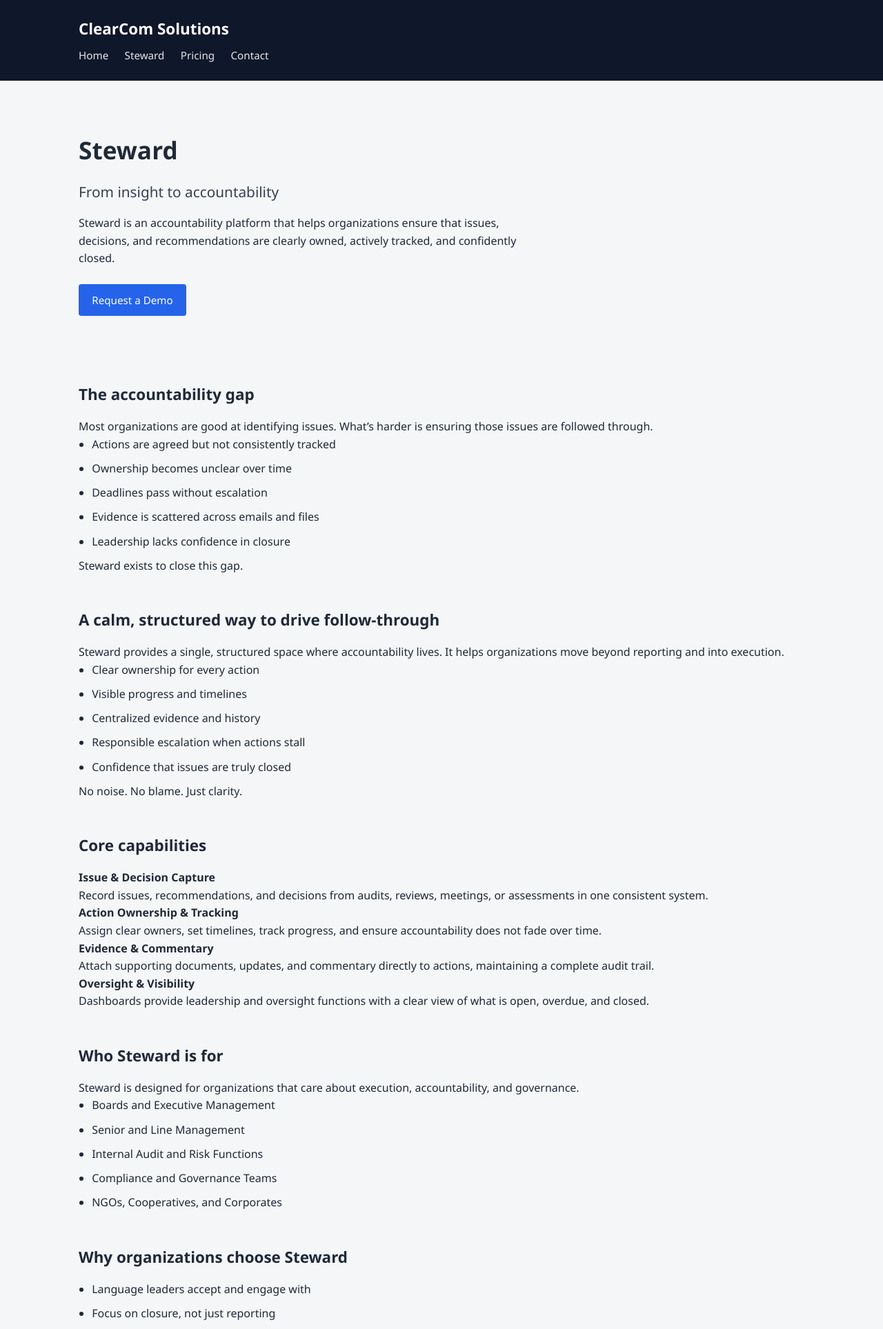
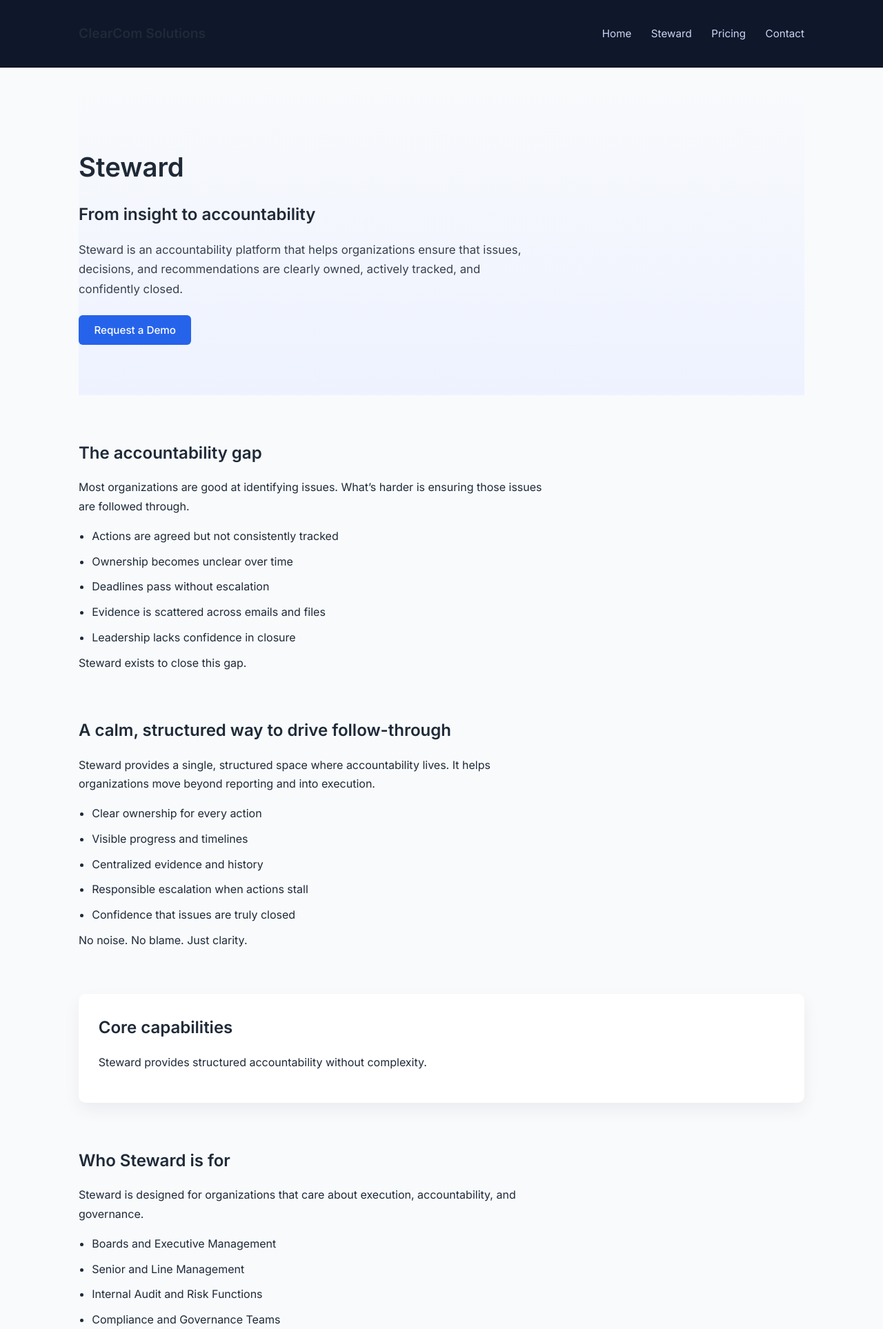
Before and after one commit to Yamie3/clearcom-website, a Django app: page /steward/ in a window 1280 px wide. Shown: the top 1927 px of the page at 69% size. Run offline with Django 5.2, Linux system fonts and the light colour scheme.

Commit message:
page refresh

```diff
--- a/marketing/templates/base.html
+++ b/marketing/templates/base.html
@@ -9,7 +9,9 @@
   <meta name="description" content="{% block meta_description %}
   ClearCom Solutions builds practical governance and accountability technology that helps organizations turn insight into action.
   {% endblock %}">
-
+  <link rel="preconnect" href="https://fonts.googleapis.com">
+  <link rel="preconnect" href="https://fonts.gstatic.com" crossorigin>
+  <link href="https://fonts.googleapis.com/css2?family=Inter:wght@400;500;600&display=swap" rel="stylesheet">
   <link rel="stylesheet" href="{% static 'css/main.css' %}">
 </head>
 <body>
--- a/marketing/templates/steward.html
+++ b/marketing/templates/steward.html
@@ -67,31 +67,10 @@ Steward is an accountability platform by ClearCom Solutions Group that helps org
 </section>
 
 <!-- CORE CAPABILITIES -->
-<section>
+<section class="card">
   <h3>Core capabilities</h3>
-
-  <h4>Issue & Decision Capture</h4>
   <p>
-    Record issues, recommendations, and decisions from audits,
-    reviews, meetings, or assessments in one consistent system.
-  </p>
-
-  <h4>Action Ownership & Tracking</h4>
-  <p>
-    Assign clear owners, set timelines, track progress, and ensure
-    accountability does not fade over time.
-  </p>
-
-  <h4>Evidence & Commentary</h4>
-  <p>
-    Attach supporting documents, updates, and commentary directly
-    to actions, maintaining a complete audit trail.
-  </p>
-
-  <h4>Oversight & Visibility</h4>
-  <p>
-    Dashboards provide leadership and oversight functions with a
-    clear view of what is open, overdue, and closed.
+    Steward provides structured accountability without complexity.
   </p>
 </section>
 
--- a/static/css/main.css
+++ b/static/css/main.css
@@ -7,38 +7,40 @@
 
 /* Base */
 body {
-  font-family: "Segoe UI", Roboto, Arial, sans-serif;
-  background-color: #f4f6f8;
+  font-family: "Inter", "Segoe UI", Roboto, Arial, sans-serif;
+  background-color: #f8fafc;
   color: #1f2937;
-  line-height: 1.6;
+  line-height: 1.7;
 }
 
 /* Layout */
 .container {
   max-width: 1100px;
   margin: auto;
-  padding: 1.5rem;
+  padding: 2rem 1.5rem;
 }
 
 /* Header */
 .site-header {
   background: #0f172a;
-  color: #ffffff;
+  border-bottom: 1px solid #020617;
 }
 
-.site-header .logo {
-  font-size: 1.4rem;
+.site-header .container {
+  display: flex;
+  justify-content: space-between;
+  align-items: center;
+}
+
+.logo {
+  font-size: 1.2rem;
   font-weight: 600;
 }
 
-.site-header nav {
-  margin-top: 0.5rem;
-}
-
 .site-header nav a {
-  color: #e5e7eb;
+  color: #cbd5f5;
+  margin-left: 1.5rem;
   text-decoration: none;
-  margin-right: 1.2rem;
   font-size: 0.95rem;
 }
 
@@ -48,35 +50,36 @@ body {
 
 /* Hero */
 .hero {
-  padding: 3rem 0;
+  padding: 5rem 0;
+  background: linear-gradient(
+    180deg,
+    #f8fafc 0%,
+    #eef2ff 100%
+  );
 }
 
 .hero h2 {
-  font-size: 2.2rem;
+  font-size: 2.4rem;
+  max-width: 750px;
   margin-bottom: 1rem;
-}
-
-.hero h3 {
-  font-size: 1.3rem;
-  font-weight: 400;
-  margin-bottom: 1rem;
-  color: #374151;
 }
 
 .hero p {
   max-width: 650px;
-  margin-bottom: 1.5rem;
+  font-size: 1.05rem;
+  margin-bottom: 2rem;
+  color: #374151;
 }
 
 /* Buttons */
 .btn-primary {
-  display: inline-block;
   background: #2563eb;
-  color: #ffffff;
-  padding: 0.7rem 1.2rem;
-  border-radius: 4px;
+  color: white;
+  padding: 0.75rem 1.4rem;
+  border-radius: 6px;
   text-decoration: none;
   font-size: 0.95rem;
+  font-weight: 500;
 }
 
 .btn-primary:hover {
@@ -85,20 +88,34 @@ body {
 
 /* Sections */
 section {
-  margin-bottom: 3rem;
+  margin-bottom: 4rem;
 }
 
 section h3 {
-  font-size: 1.4rem;
+  font-size: 1.5rem;
+  margin-bottom: 1rem;
+}
+
+section p {
+  max-width: 700px;
   margin-bottom: 1rem;
 }
 
 section ul {
-  padding-left: 1.2rem;
+  margin-left: 1.2rem;
+  margin-top: 1rem;
 }
 
 section ul li {
   margin-bottom: 0.6rem;
+}
+
+/* Soft cards (use later) */
+.card {
+  background: white;
+  padding: 1.8rem;
+  border-radius: 10px;
+  box-shadow: 0 10px 25px rgba(15, 23, 42, 0.06);
 }
 
 /* Footer */
@@ -106,6 +123,6 @@ section ul li {
   background: #020617;
   color: #9ca3af;
   text-align: center;
-  padding: 1.2rem;
+  padding: 2rem 1rem;
   font-size: 0.85rem;
 }
```
Also changed, not shown: marketing/templates/home.html (+7 -4 lines).
